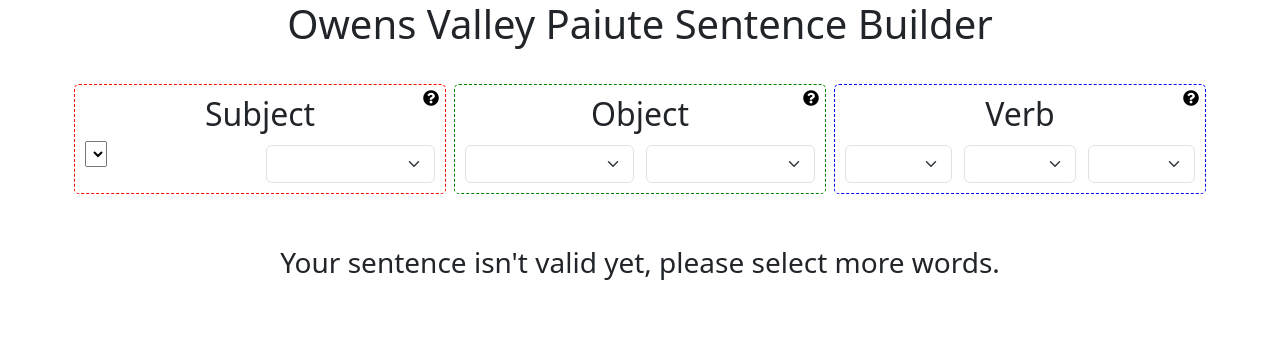
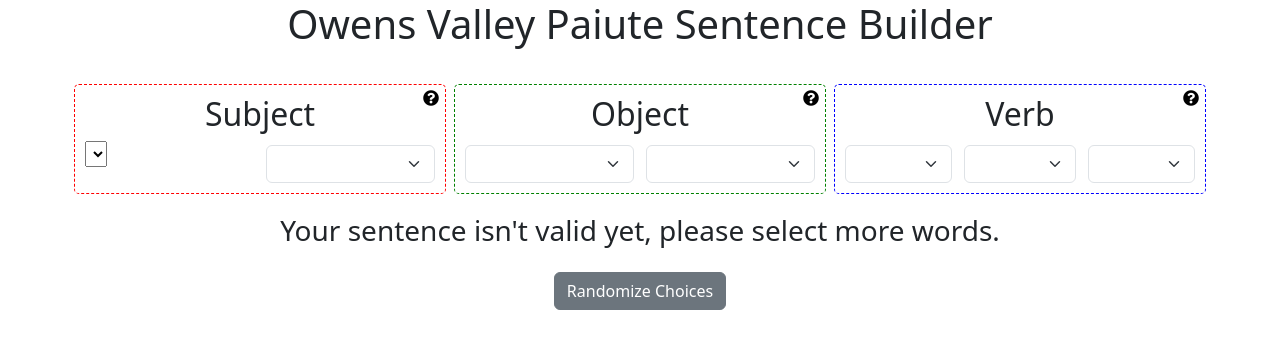
Before and after one commit to kubishi/yaduha, a Flask app: page / in a window 1280 px wide. Shown: the top 349 px of the page. Run offline with Flask 3, Linux system fonts and the light colour scheme; lists and menus that the app fills with data are empty; some libraries are stand-ins or nearby versions.

Commit message:
Adds random sentence generation

```diff
--- a/app.py
+++ b/app.py
@@ -2,7 +2,7 @@ from typing import Dict
 from flask import Flask, render_template, request, jsonify
 app = Flask(__name__)
 
-from main import get_all_choices, format_sentence
+from main import get_all_choices, format_sentence, get_random_sentence
 from translate import translate
 
 @app.route('/')
@@ -76,5 +76,28 @@ def get_translation():
     except Exception as e:
         return jsonify(sentence=[], error=str(e))
 
+
+# route to get random sentence
+@app.route('/api/random', methods=['POST'])
+def get_random():
+    data: Dict = request.get_json()
+    try:
+        choices = get_all_choices(
+            subject_noun=data.get('subject_noun') or None,
+            subject_suffix=data.get('subject_suffix') or None,
+            verb=data.get('verb') or None,
+            verb_tense=data.get('verb_tense') or None,
+            object_pronoun=data.get('object_pronoun') or None,
+            object_noun=data.get('object_noun') or None,
+            object_suffix=data.get('object_suffix') or None,
+        )
+
+        choices = get_random_sentence(choices)
+        sentence = format_sentence(**{k: v['value'] for k, v in choices.items()})
+
+        return jsonify(choices=choices, sentence=sentence)
+    except Exception as e:
+        return jsonify(sentence=[], error=str(e))
+
 if __name__ == '__main__':
     app.run(debug=True)
--- a/main.py
+++ b/main.py
@@ -500,13 +500,14 @@ def format_sentence(subject_noun: Optional[str],
              return [subject.details, _verb.details]
 
 
-def get_random_sentence():
-    choices = get_all_choices(None, None, None, None, None, None, None)
+def get_random_sentence(choices: Dict[str, Dict[str, Any]] = {}):
+    if not choices:
+        choices = get_all_choices(None, None, None, None, None, None, None)
     all_keys = list(choices.keys())
     while True:
         random.shuffle(all_keys)
         for key in all_keys:
-            if not choices[key]['choices']:
+            if not choices[key]['choices'] or choices[key]['value']:
                 continue
             choices[key]['value'], _ = random.choice(choices[key]['choices'])
             choices = get_all_choices(**{k: v['value'] for k, v in choices.items()})
--- a/static/css/style.css
+++ b/static/css/style.css
@@ -1,10 +1,10 @@
-.choices[data-type*="select-one"] .choices__list--dropdown {
+/* .choices[data-type*="select-one"] .choices__list--dropdown {
     min-width: 200px;
 }
 
 .choices__list--dropdown .choices__item {
     padding-right: 0;
-}
+} */
 
 .icon-button {
     background: none;
@@ -20,12 +20,6 @@
     color: #555555;
 }
 
-.choices__list--dropdown {
-    /* width: 200px; */
-    /* white-space: nowrap;
-    overflow-x: auto; */
-}
-
 @media (min-width: 640px) {
     .choices__list--dropdown .choices__item--selectable,
     .choices__list[aria-expanded] .choices__item--selectable {
@@ -37,4 +31,5 @@
     overflow: hidden;
     white-space: nowrap;
     text-overflow: ellipsis;
+    padding-right: 20px;
 }
--- a/static/js/script.js
+++ b/static/js/script.js
@@ -78,8 +78,8 @@ function setChoices(dropdownID, choices, value, requirement) {
     }
 }
 
-function updateDropdowns() {
-    fetch('/api/choices', {
+function updateDropdowns(url) {
+    fetch(url, {
         method: 'POST',
         headers: {
             'Content-Type': 'application/json'
@@ -148,12 +148,16 @@ function updateDropdowns() {
             $('#btn-translate').prop('disabled', false)
             // remove translation
             $('#translation').html("")
+            // set btn-randomize to invisible
+            $('#btn-randomize').css('display', 'none')
         } else {
             $('#sentence').html("Your sentence isn't valid yet, please select more words.")
             // make btn-translate invisible
             $('#btn-translate').css('display', 'none')
             // remove translation
             $('#translation').html("")
+            // set btn-random to default display
+            $('#btn-randomize').css('display', '')
         }
     });
 }
@@ -234,5 +238,5 @@ $(document).ready(function() {
         html: true
     });
 
-    updateDropdowns()
+    updateDropdowns('/api/choices')
 })
--- a/templates/content.html
+++ b/templates/content.html
@@ -17,12 +17,12 @@
                 </button>
                 <div class="row">
                     <div class="col-6" style="padding-right: 6px;">
-                        <select id="subject-noun" aria-label="subject-noun" onchange="updateDropdowns()">
-                            <!-- <option value="" selected disabled>Subject</option> -->
+                        <select id="subject-noun" aria-label="subject-noun" onchange="updateDropdowns('/api/choices')">
+                            <option value="" selected disabled>Subject</option>
                         </select>
                     </div>
                     <div class="col-6" style="padding-left: 6px;">
-                        <select class="form-select mt-1" id="subject-suffix" aria-label="subject-suffix" onchange="updateDropdowns()">
+                        <select class="form-select mt-1" id="subject-suffix" aria-label="subject-suffix" onchange="updateDropdowns('/api/choices')">
                             <option value="" selected disabled>Suffix</option>
                         </select>
                     </div>
@@ -38,12 +38,12 @@
                 <!-- Object Dropdown -->
                 <div class="row equal-spacing">
                     <div class="col-6" style="padding-right: 6px;">
-                        <select class="form-select mt-1" id="object-noun" aria-label="object-noun" onchange="updateDropdowns()">
+                        <select class="form-select mt-1" id="object-noun" aria-label="object-noun" onchange="updateDropdowns('/api/choices')">
                             <option value="" selected disabled>Object</option>
                         </select>
                     </div>
                     <div class="col-6" style="padding-left: 6px;">
-                        <select class="form-select mt-1" id="object-suffix" aria-label="object-suffix" onchange="updateDropdowns()">
+                        <select class="form-select mt-1" id="object-suffix" aria-label="object-suffix" onchange="updateDropdowns('/api/choices')">
                             <option value="" selected disabled>Suffix</option>
                         </select>
                     </div>
@@ -60,17 +60,17 @@
                 <div class="row">
                     <!-- object pronoun -->
                     <div class="col-4" style="padding-right: 6px;">
-                        <select class="form-select mt-1" id="object-pronoun" aria-label="object-pronoun" onchange="updateDropdowns()">
+                        <select class="form-select mt-1" id="object-pronoun" aria-label="object-pronoun" onchange="updateDropdowns('/api/choices')">
                             <option value="" selected disabled>Pronoun</option>
                         </select>
                     </div>
                     <div class="col-4" style="padding-right: 6px; padding-left: 6px;">
-                        <select class="form-select mt-1" id="verb" aria-label="verb" onchange="updateDropdowns()">
+                        <select class="form-select mt-1" id="verb" aria-label="verb" onchange="updateDropdowns('/api/choices')">
                             <option value="" selected disabled>Verb</option>
                         </select>
                     </div>
                     <div class="col-4" style="padding-left: 6px;">
-                        <select class="form-select mt-1" id="verb-tense" aria-label="verb-tense" onchange="updateDropdowns()">
+                        <select class="form-select mt-1" id="verb-tense" aria-label="verb-tense" onchange="updateDropdowns('/api/choices')">
                             <option value="" selected disabled>Tense</option>
                             <option value="present">Present</option>
                         </select>
@@ -79,11 +79,12 @@
             </div>
         </div>
     </div>
-    <div class="row mt-5">
+    <div class="row">
         <div class="col">
-            <div class="row">
-                <div class="col">
+            <div class="row mt-3">
+                <div class="col text-center">
                     <h3 style="text-align: center;" id="sentence"></h3>
+                    <button type="button" class="btn btn-secondary mt-3" id="btn-randomize" onclick="updateDropdowns('/api/random')">Randomize Choices</button>
                 </div>
             </div>
             <div class="row">
@@ -91,6 +92,7 @@
                     <!-- centered wide button -->
                     <button type="button" class="btn btn-secondary mt-3" id="btn-translate" style="display: none;">Translate</button>
                     <h3 style="text-align: center;" id="translation"></h3>
+                    <!-- add button to randomize choices -->
                 </div>
             </div>
         </div>
```
